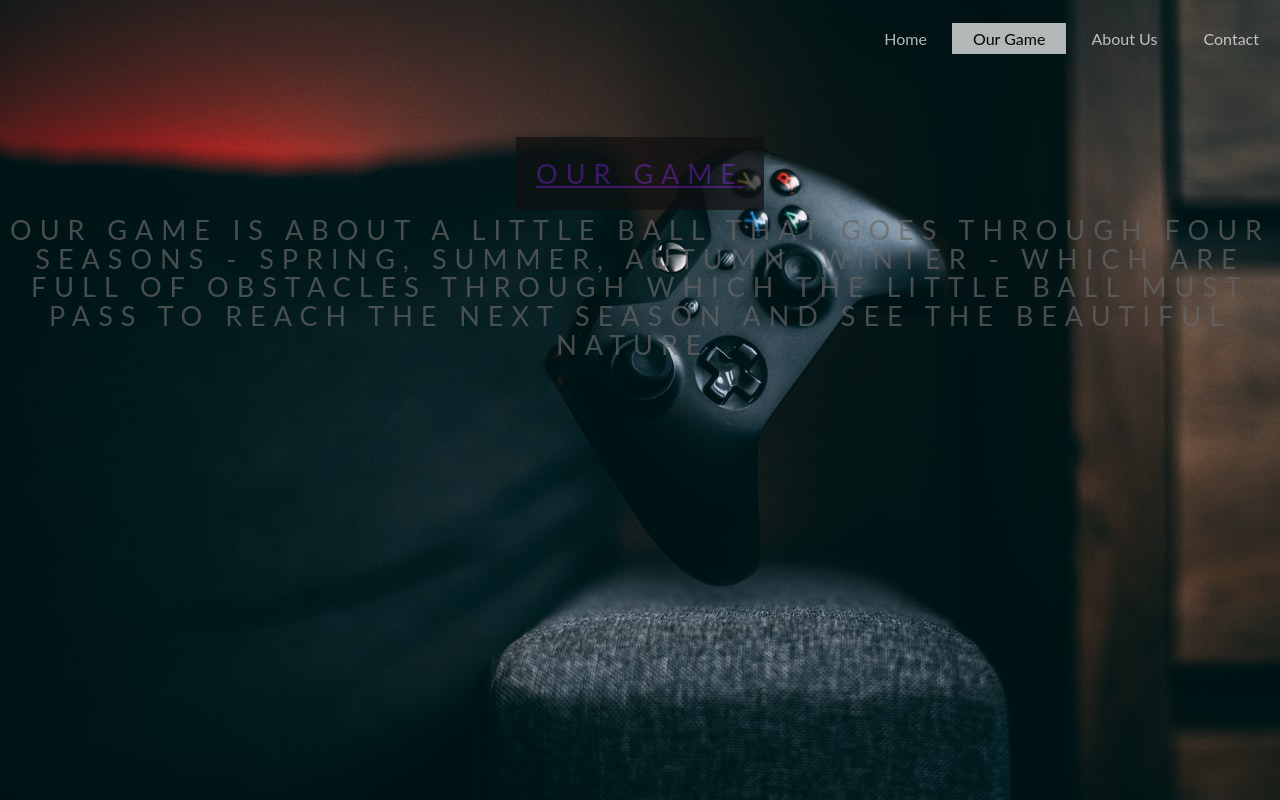
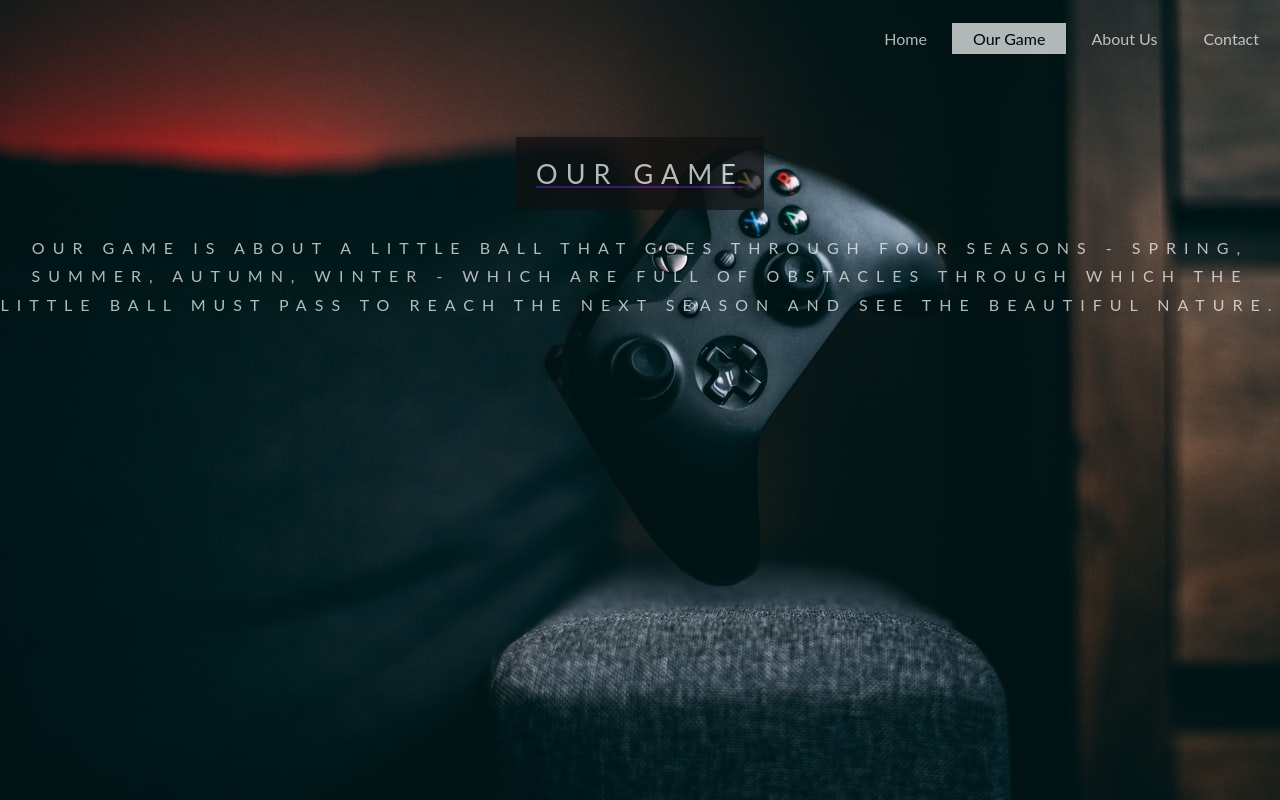
Before and after one commit to asslavov18/GamesProject, a plain HTML site: page ourgame.html in a window 1280 px wide. Drawn offline with Linux system fonts and the light colour scheme.

Commit message:
made a link to our game

```diff
--- a/ourgame.html
+++ b/ourgame.html
@@ -16,10 +16,12 @@
         <li><a href="contact.html">Contact</a></li>
       </ul>
       <div class="ptext">
-        <span class="border">
-          <a href="">Our Game</a>
-        </span>
-        <p>Our game is about a little ball that goes through four seasons - spring, summer, autumn, winter - which are full of obstacles
+        <a href=""><span class="border">
+          Our Game
+        </span></a>
+        <br>
+        <br>
+        <p style="color: white; font-size: medium;">Our game is about a little ball that goes through four seasons - spring, summer, autumn, winter - which are full of obstacles
           through which the little ball must pass to reach the next season and see the beautiful nature.</p>
       </div>
   </div>
```
